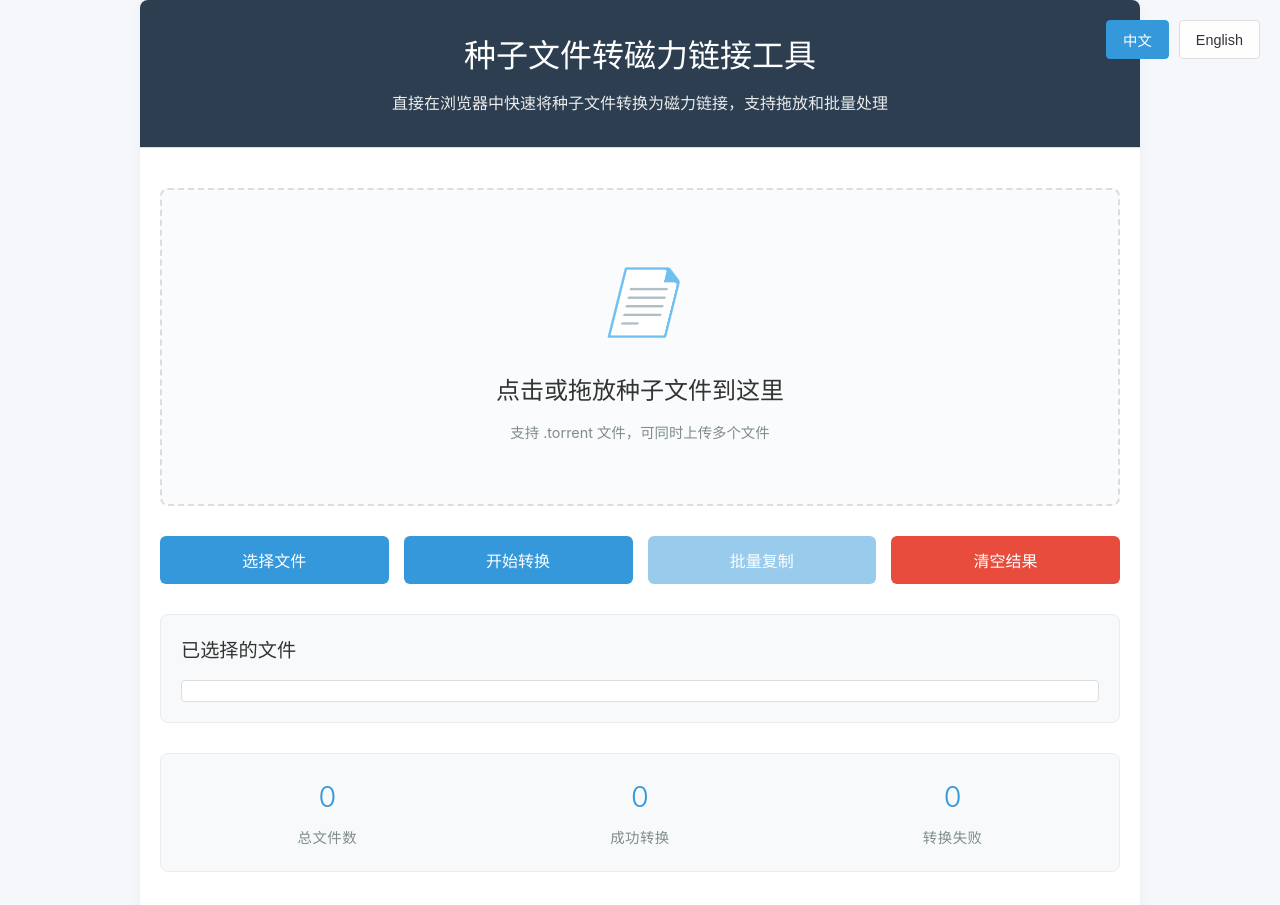
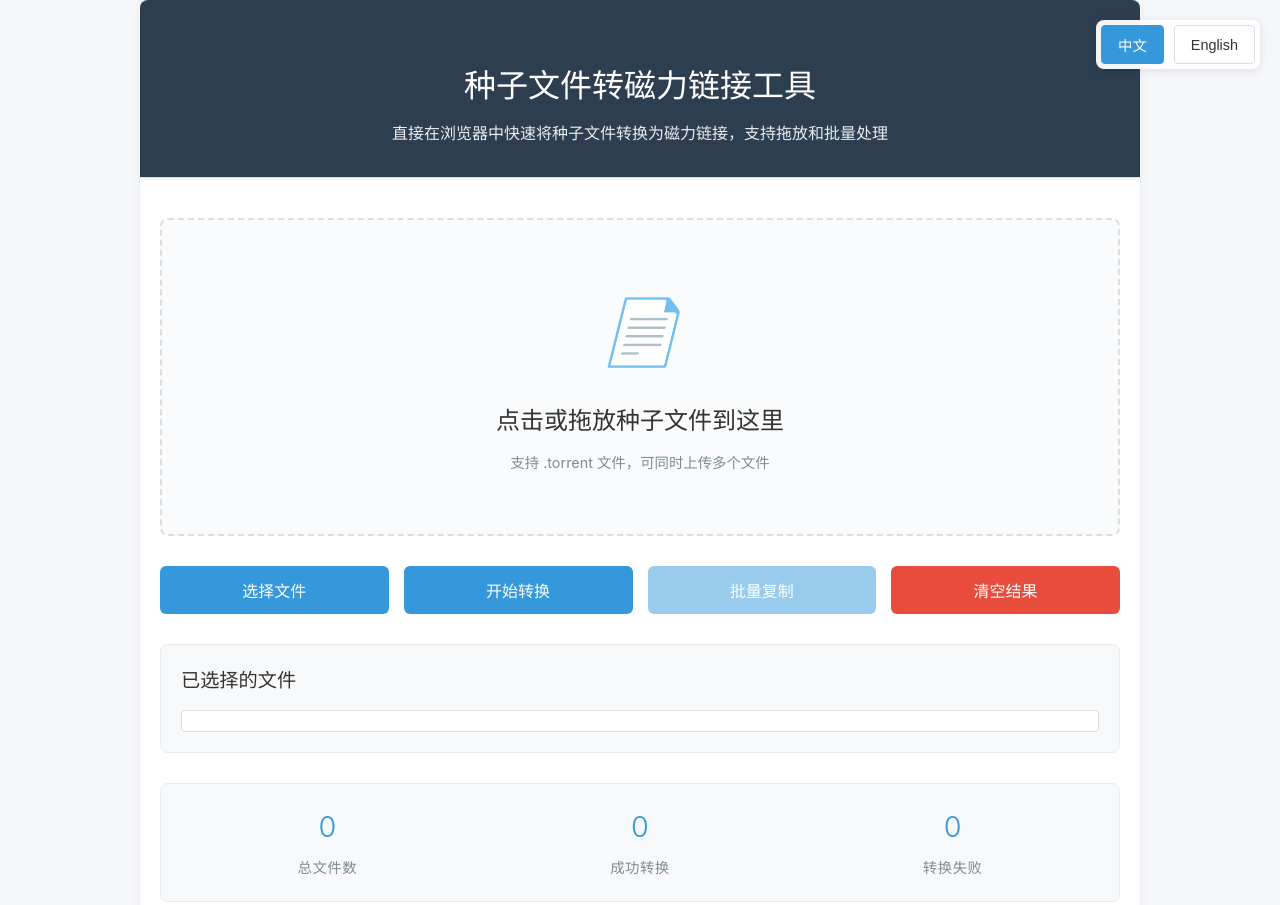
Before and after one commit to coconutscooper-source/magnet, a plain HTML site: page index.html in a window 1280 px wide. Shown: the top 905 px of the page. Drawn offline with Linux system fonts and the light colour scheme.

Commit message:
优化语言切换按钮布局，避免挡住标题

```diff
--- a/index.html
+++ b/index.html
@@ -31,9 +31,10 @@
         .header {
             background: #2c3e50;
             color: white;
-            padding: 30px 20px;
+            padding: 60px 20px 30px;
             text-align: center;
             border-bottom: 1px solid #ddd;
+            position: relative;
         }
 
         .header h1 {
@@ -497,11 +498,16 @@
 
         /* 语言切换按钮 */
         .lang-switcher {
-            position: absolute;
+            position: fixed;
             top: 20px;
             right: 20px;
             display: flex;
             gap: 10px;
+            z-index: 1000;
+            background: rgba(255, 255, 255, 0.95);
+            padding: 5px;
+            border-radius: 8px;
+            box-shadow: 0 2px 10px rgba(0, 0, 0, 0.1);
         }
 
         .lang-btn {
```
